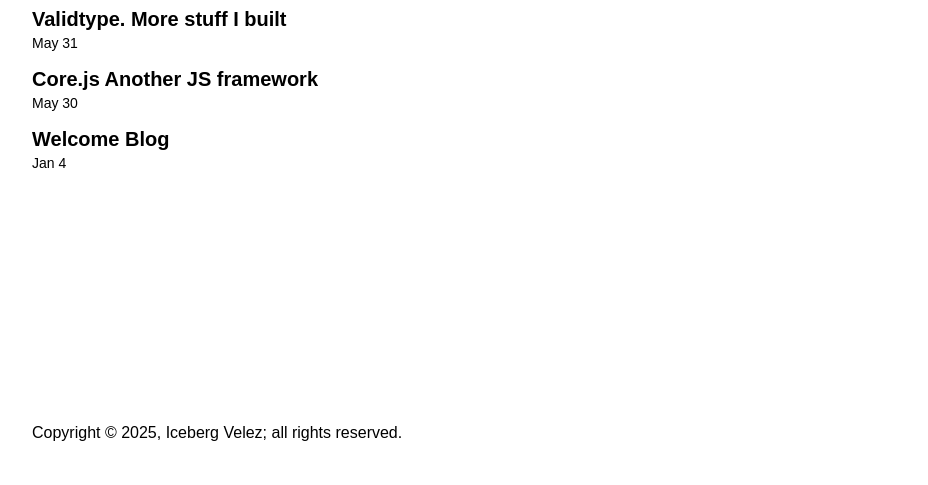
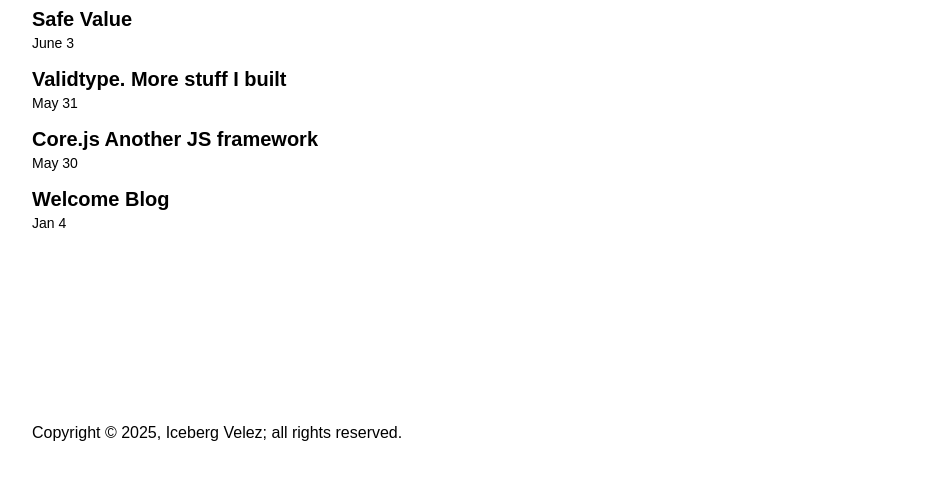
Before and after one commit to icevelez/icevelez.github.io, a plain HTML site: page index.html in a window 1280 px wide. Shown: the part 315-800 px from the top of the page, without its empty margins (174-1102 px from the left). Drawn offline with Linux system fonts and the light colour scheme.

Commit message:
forgot to update index.html

```diff
--- a/index.html
+++ b/index.html
@@ -32,6 +32,12 @@
                     <div class="py-4">
                         <h2 class="text-xl font-bold">2025</h2>
                         <div class="w-full py-2 flex flex-col gap-3">
+                            <a aria-label="Core.js Another JS framework" href="blog/safe-value">
+                                <h3 class="text-xl font-bold hover:text-fuchsia-700">Safe Value</h3>
+                                <div class="text-sm font-light">
+                                    <span title="2025-03-04">June 3</span>
+                                </div>
+                            </a>
                             <a aria-label="Core.js Another JS framework" href="blog/validtype-more-stuff-i-built">
                                 <h3 class="text-xl font-bold hover:text-fuchsia-700">Validtype. More stuff I built</h3>
                                 <div class="text-sm font-light">
```
